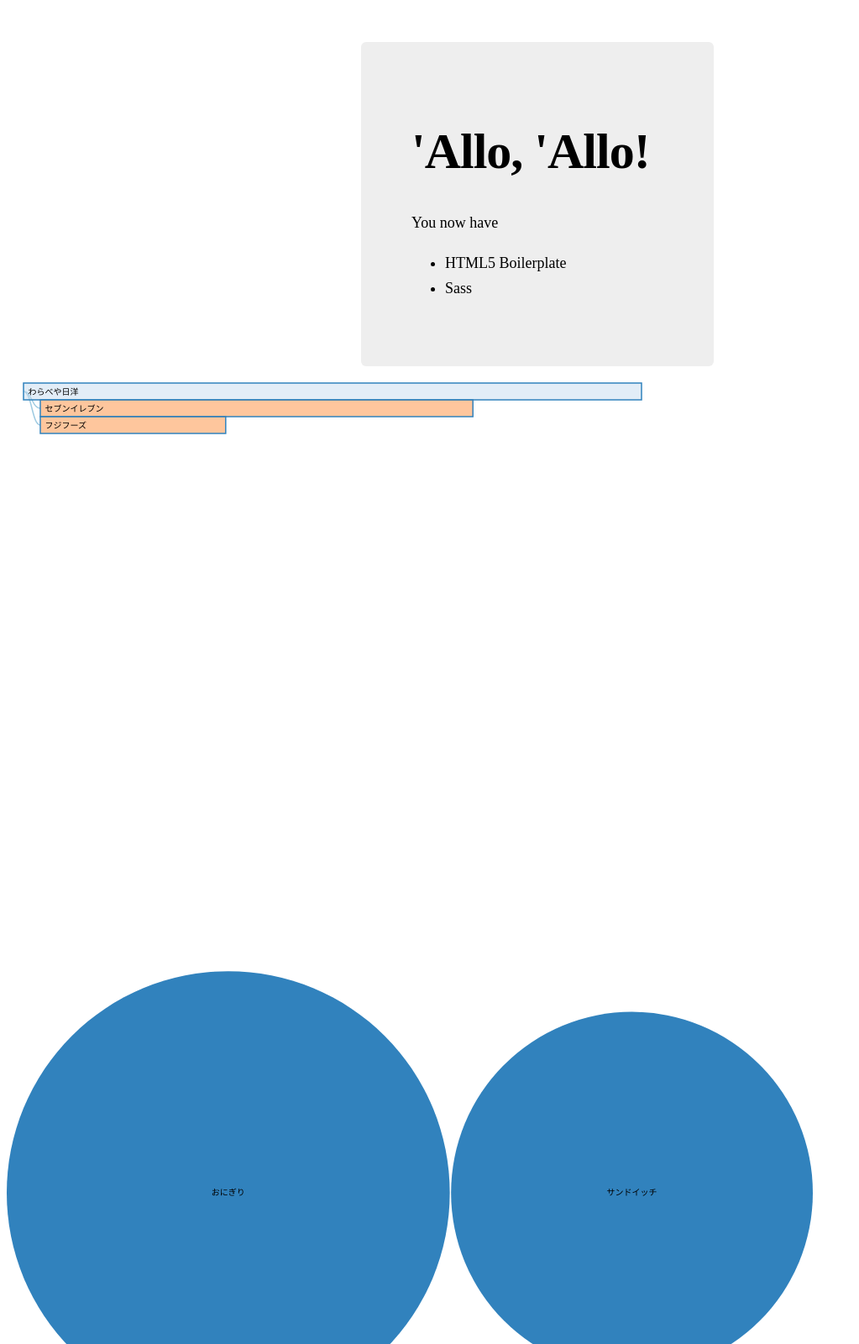
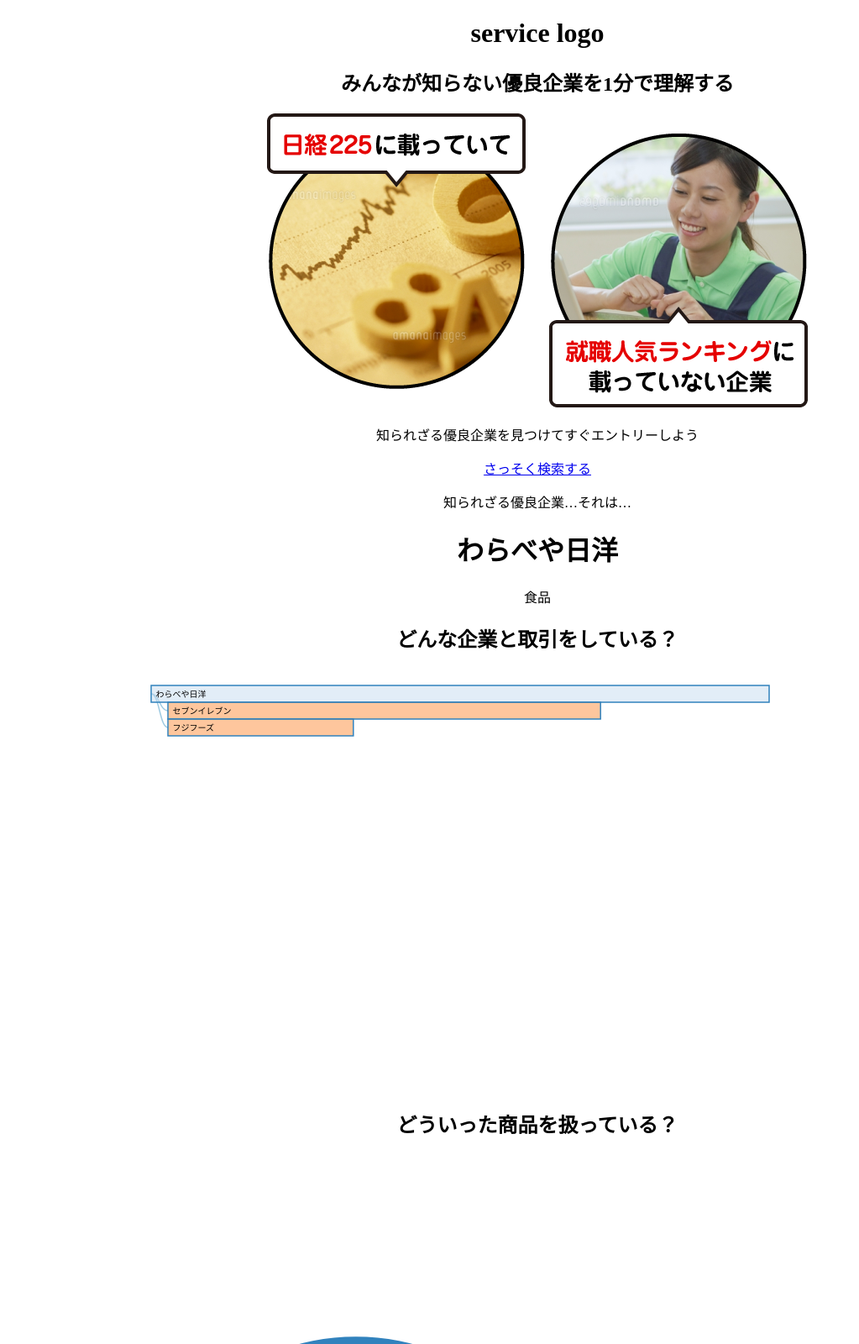
Before and after one commit to tomohiro-n/newspicks-hack, a website: page client/app/index.html in a window 1280 px wide. Shown: the top 1600 px of the page at 84% size, without its empty margins (0-1023 px from the left). Drawn offline with nearby package versions, Linux system fonts and the light colour scheme; files that its build step writes are made by us from their sources.

Commit message:
マークアップの構成をつくった

```diff
--- a/client/app/index.html
+++ b/client/app/index.html
@@ -1,9 +1,9 @@
 <!doctype html>
-<html lang="">
+<html lang="ja">
   <head>
     <meta charset="utf-8">
     <meta name="description" content="">
-    <meta name="viewport" content="width=device-width, initial-scale=1">
+    <meta name="viewport" content="width=device-width, initial-scale=1, user-scalable=no">
     <title>newspicks</title>
     <!-- Place favicon.ico and apple-touch-icon.png in the root directory -->
 
@@ -22,20 +22,38 @@
       <p class="browserupgrade">You are using an <strong>outdated</strong> browser. Please <a href="http://browsehappy.com/">upgrade your browser</a> to improve your experience.</p>
     <![endif]-->
 
-    <div class="hero-unit">
-      <h1>'Allo, 'Allo!</h1>
-      <p>You now have</p>
-      <ul>
-        <li>HTML5 Boilerplate</li>
-        <li>Sass</li>
-      </ul>
+    <div class="introduction" id="introduction">
+      <h1>service logo</h1>
+      <h2>みんなが知らない優良企業を<span>1分で理解する</span></h2>
+      <img src="images/visual.png" alt="日経225に載っていて就職人気ランキングに載っていない企業を調べられる">
+      <p>知られざる優良企業を見つけてすぐエントリーしよう</p>
+      <a href="#" class="button search">さっそく検索する</a>
     </div>
 
-	<div class="trending-graph">
-	</div>
+    <div class="search-result" id="result">
+      <div class="company-name">
+        <p>知られざる優良企業…それは…</p>
+        <h1>わらべや日洋</h1>
+        <p>食品</p>
+      </div>
 
-	<div class="keywords-graph">
-	</div>
+      <div class="trending-graph content-card">
+        <h2>どんな企業と取引をしている？</h2>
+        <div class=""></div>
+      </div>
+
+      <div class="keywords-graph content-card">
+        <h2>どういった商品を扱っている？</h2>
+        <div class=""></div>
+      </div>
+
+      <div class="search-retry">
+        <h3>いや…もっと自分にマッチする企業があるはずだ！</h3>
+        <a href="#" class="button retry">別の企業を探す</a>
+      </div>
+
+      <a href="#" class="button entry">今すぐ企業サイトを見る！</a>
+    </div>
 
     <!-- build:js scripts/vendor.js -->
     <!-- bower:js -->
--- a/client/app/styles/main.scss
+++ b/client/app/styles/main.scss
@@ -1,5 +1,10 @@
 // bower:scss
 // endbower
+
+$key_color: #fdd835;
+$sub_color: #000;
+$bg_color: #ddd;
+$card_color: #fff;
 
 .node rect {
 	cursor: pointer;
@@ -42,3 +47,11 @@ path.link {
   color: #000;
   padding: 0.2em 0;
 }
+
+
+#introduction,#result {
+  text-align: center;
+}
+.introduction {
+
+}
```
